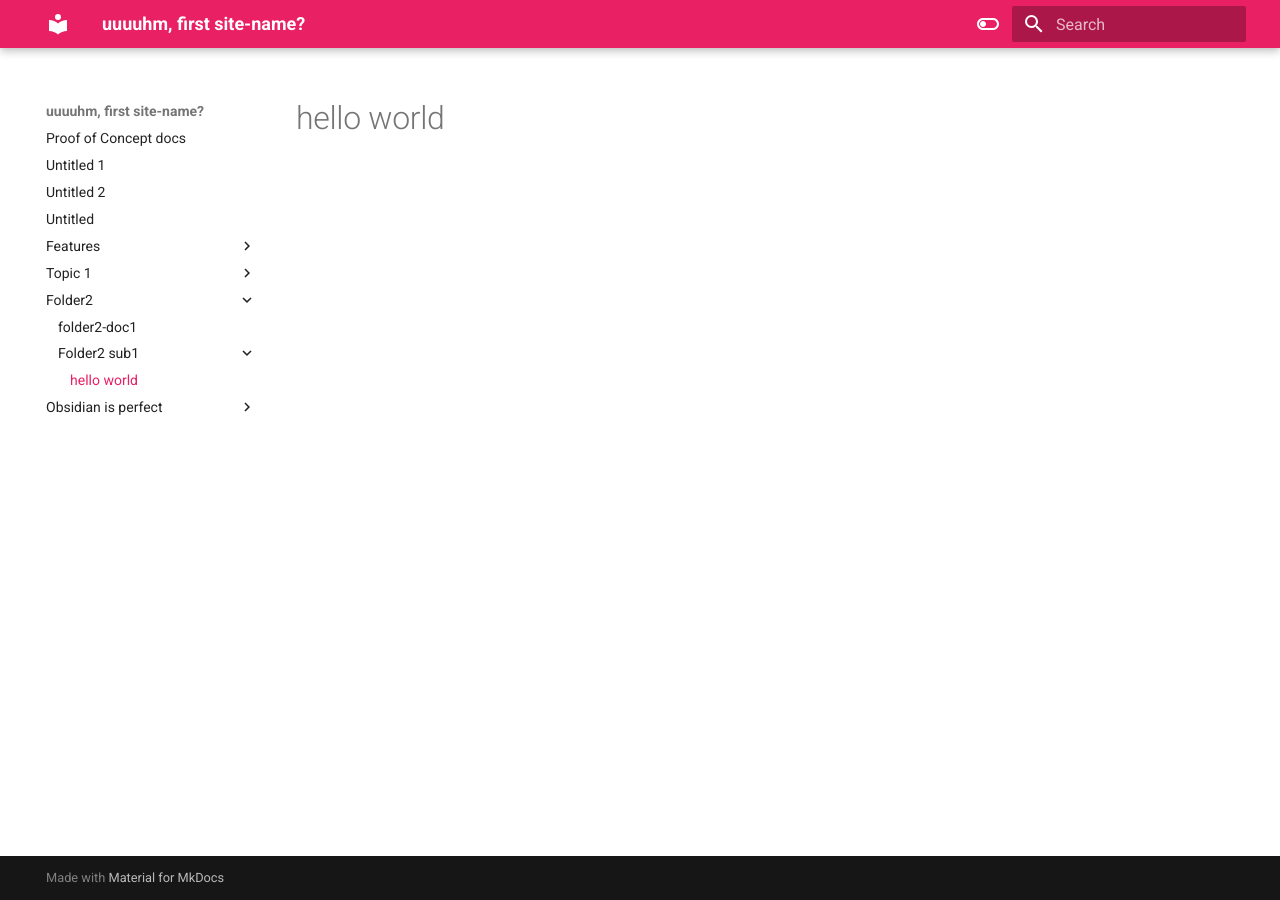
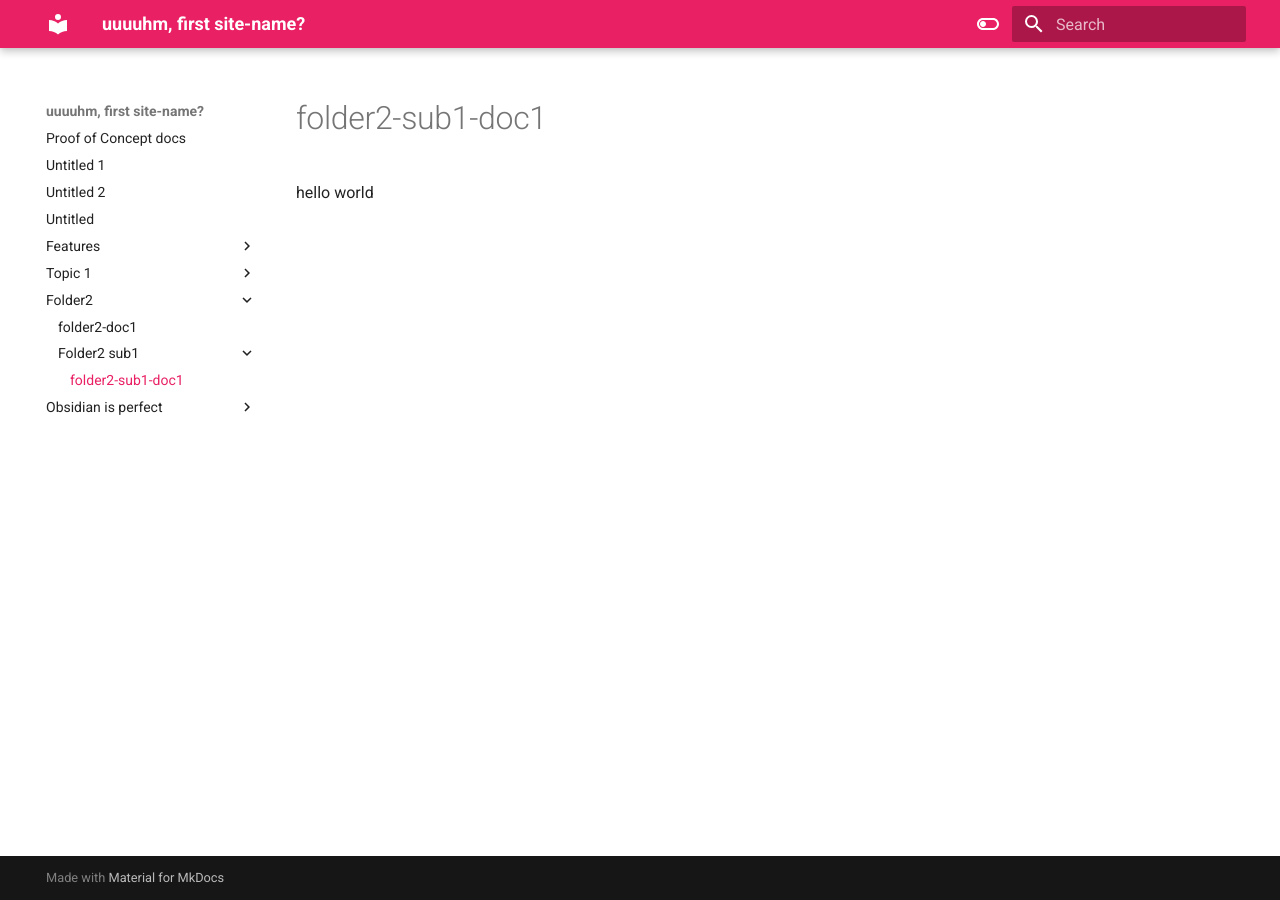
Before and after one commit to tommy-temp-account/test-jobindjohn, an MkDocs documentation site: the page built from docs/folder2/folder2-sub1/folder2-sub1-doc1.md, in a window 1280 px wide. Built offline with MkDocs 1.6.1 and Material for MkDocs 9.7.7, drawn with Linux system fonts in a browser that asks for light colours.

Commit message:
trying to fix big elements isssue

```diff
--- a/docs/folder2/folder2-sub1/folder2-sub1-doc1.md
+++ b/docs/folder2/folder2-sub1/folder2-sub1-doc1.md
@@ -1 +1,3 @@
-# hello world
+# folder2-sub1-doc1
+
+hello world
```
